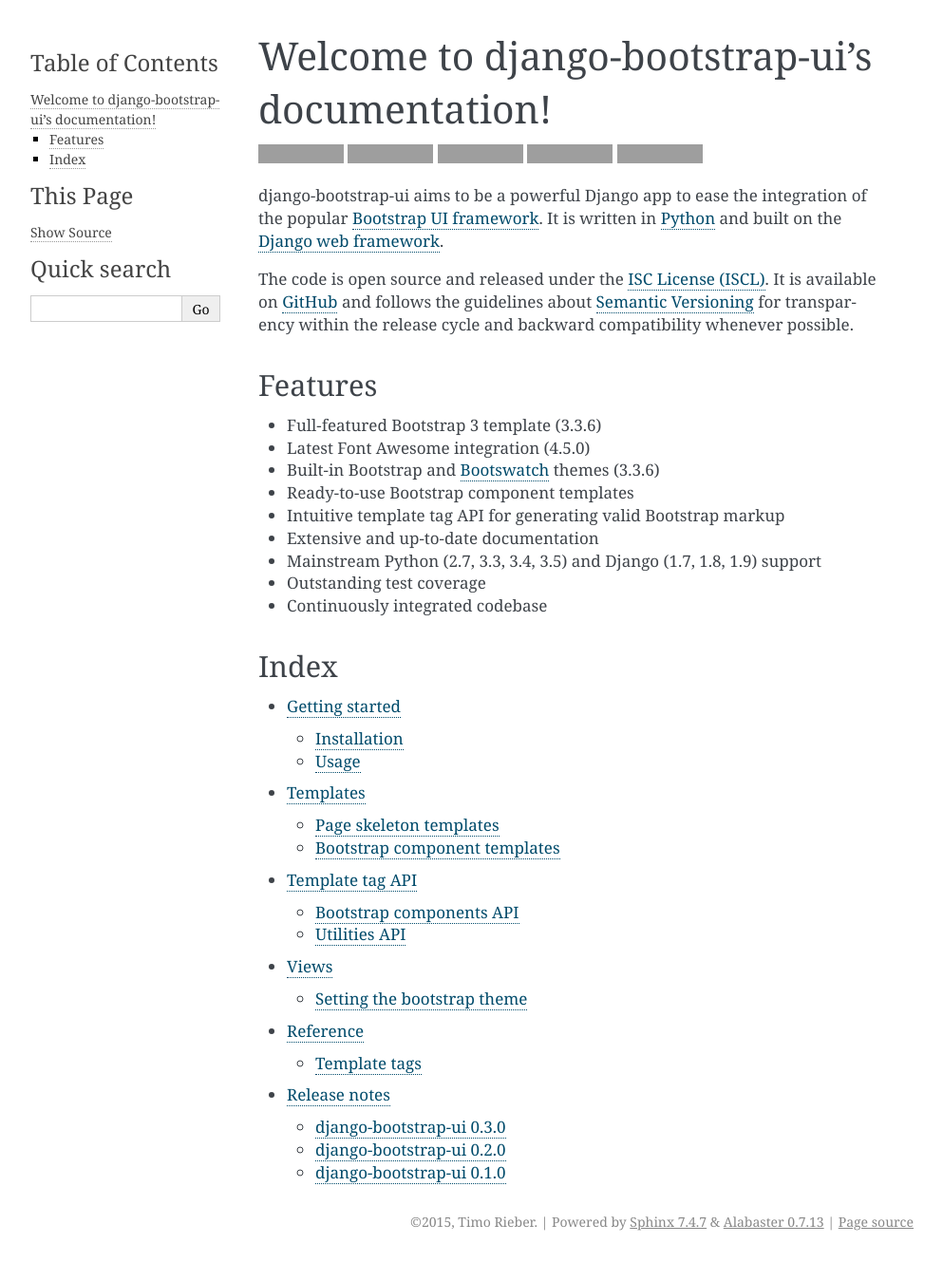
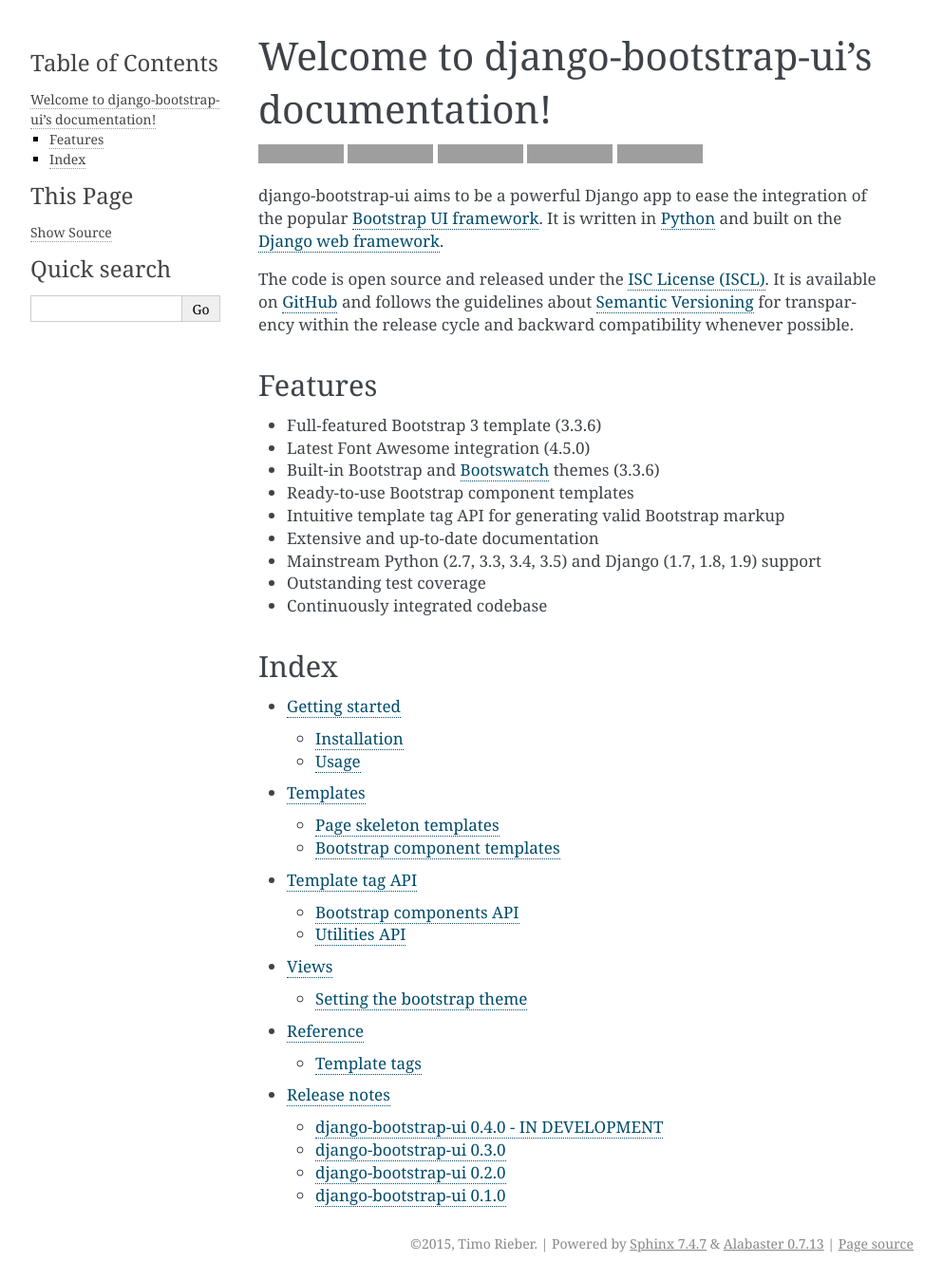
Before and after one commit to texperience/django-bootstrap-ui, a Sphinx documentation site: the page built from docs/index.rst, in a window 1280 px wide. Shown: the whole page at 95% size, without its empty margins (148-1141 px from the left). Built offline with Sphinx 7.4.7, drawn with Linux system fonts in a browser that asks for light colours; before the commit the page ends 1326 px from its top, so only the background shows below that; grey boxes are pictures that could not be loaded.

Commit message:
Initiated release 0.4.0

```diff
--- a/CHANGELOG.txt
+++ b/CHANGELOG.txt
@@ -1,5 +1,9 @@
 Changelog
 =========
+
+0.4.0 (xxxx-xx-xx)
+------------------
+
 
 0.3.0 (2016-11-05)
 ------------------
--- a/bootstrap_ui/__init__.py
+++ b/bootstrap_ui/__init__.py
@@ -1 +1 @@
-__version__ = '0.3.0'
+__version__ = '0.4.0'
--- a/docs/releases/0.3.0.rst
+++ b/docs/releases/0.3.0.rst
@@ -8,3 +8,4 @@
 
 * Upgraded to Bootstrap 3.3.6
 * Upgraded to Font Awesome 4.5.0
+* Moved project to texperience
--- /dev/null
+++ b/docs/releases/0.4.0.rst
@@ -0,0 +1,7 @@
+django-bootstrap-ui 0.4.0 - IN DEVELOPMENT
+==========================================
+
+All features, bug fixes as well as code cleanup and optimization changes are listed below.
+
+Features
+--------
--- a/docs/releases/index.rst
+++ b/docs/releases/index.rst
@@ -4,6 +4,7 @@
 .. toctree::
    :maxdepth: 1
 
+   0.4.0
    0.3.0
    0.2.0
    0.1.0
```
